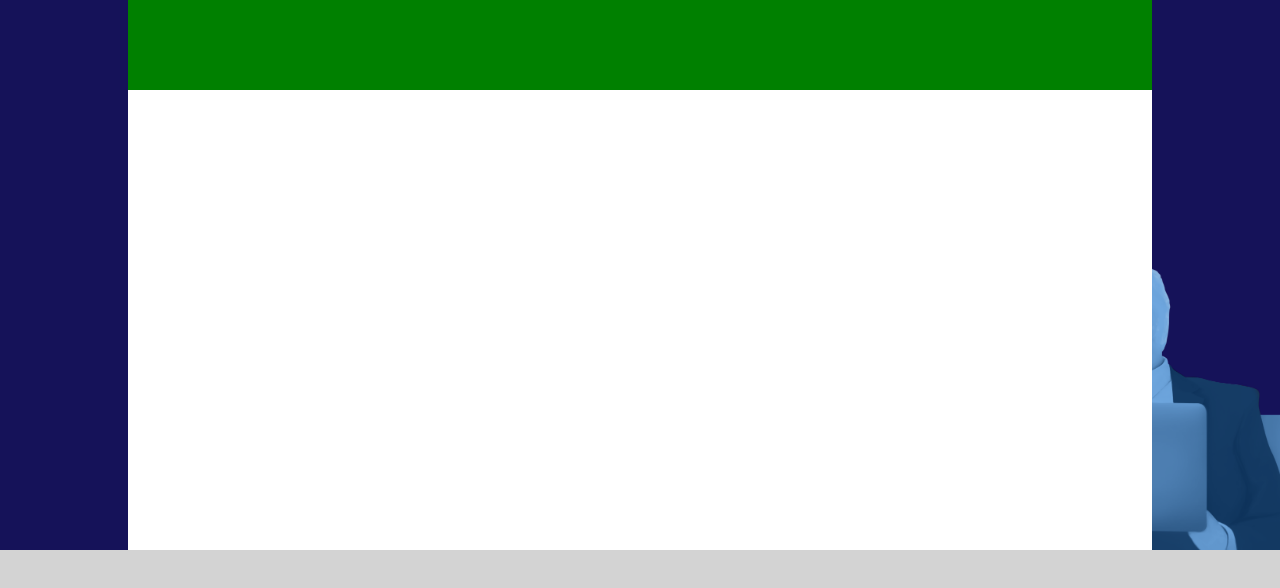
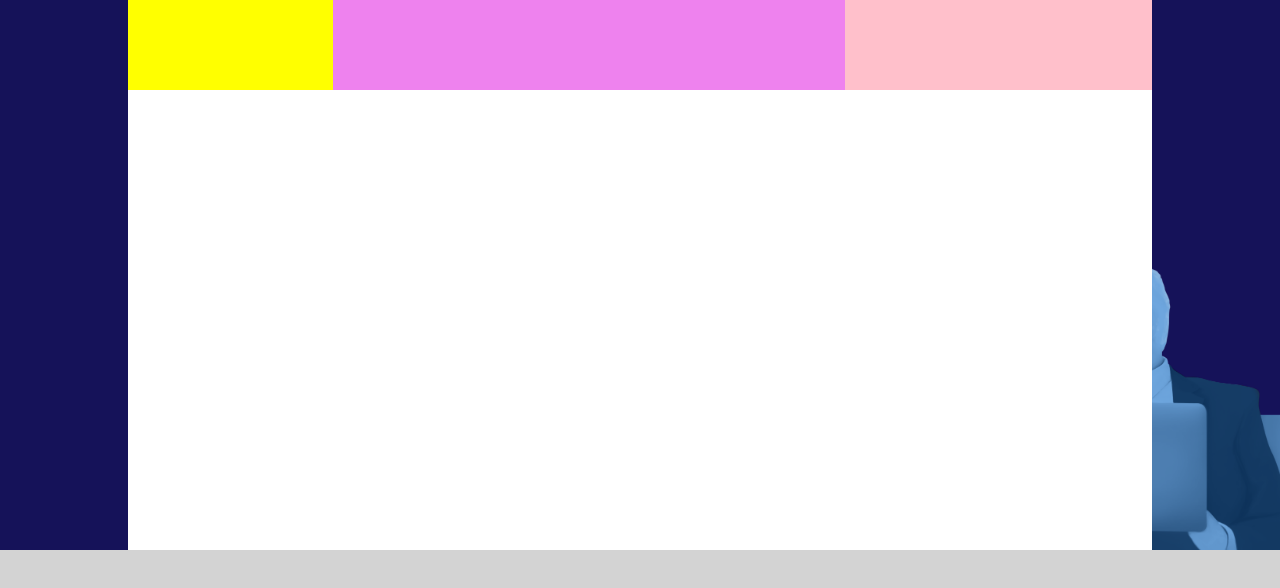
Before and after one commit to federico-chiello/htmlcss-fluentify, a plain HTML site: page index.html in a window 1280 px wide. Drawn offline with Linux system fonts and the light colour scheme.

Commit message:
classi dentro header-nav

```diff
--- a/css/style.css
+++ b/css/style.css
@@ -10,12 +10,21 @@ body {
 
 }
 
-.container {
-  width: 80%;
-  height: 100%;
-  background-color: white;
-  margin: 0 auto;
+
+
+/* Classi riutilizzabili */
+
+.clearfix::after {
+  content: '';
+  display: table;
+  clear: both;
 }
+
+.float-left {
+  float: left;
+}
+
+/* / classi riutilizzabili */
 
 /* Inizio intestazione */
 header {
@@ -27,8 +36,33 @@ header {
   background-position: 110% 110%;
 }
 
+.container {
+  width: 80%;
+  height: 100%;
+  background-color: white;
+  margin: 0 auto;
+}
+
 .header-nav {
   height: 90px;
   background-color: green;
 }
+
+.header-logo {
+  height: 100%;
+  width: 20%;
+  background-color: yellow;
+}
+
+.header-nav-left {
+  height: 100%;
+  width: 50%;
+  background-color: violet;
+}
+
+.header-nav-right {
+  height: 100%;
+  width: 30%;
+  background-color: pink;
+}
 /* / intestazione */
--- a/index.html
+++ b/index.html
@@ -8,15 +8,15 @@
   <body>
     <!-- Inizio intestazione -->
     <header>
-      <div class="container">
+      <div class="container clearfix">
         <div class="header-nav">
-          <div class="header-logo">
+          <div class="header-logo float-left">
 
           </div>
-          <div class="header-nav-left">
+          <div class="header-nav-left float-left">
 
           </div>
-          <div class="header-nav-right">
+          <div class="header-nav-right float-left">
 
           </div>
 
```
